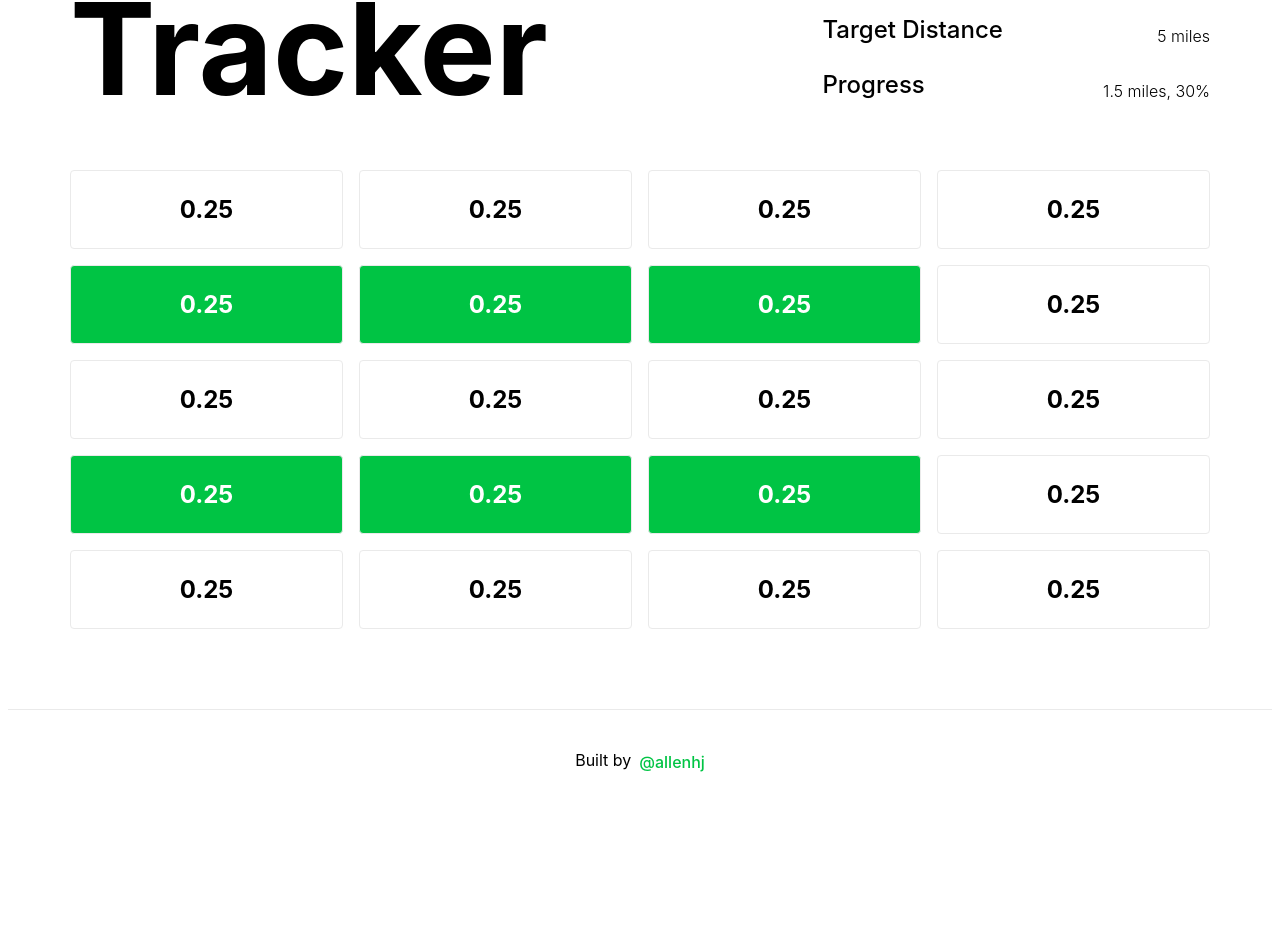
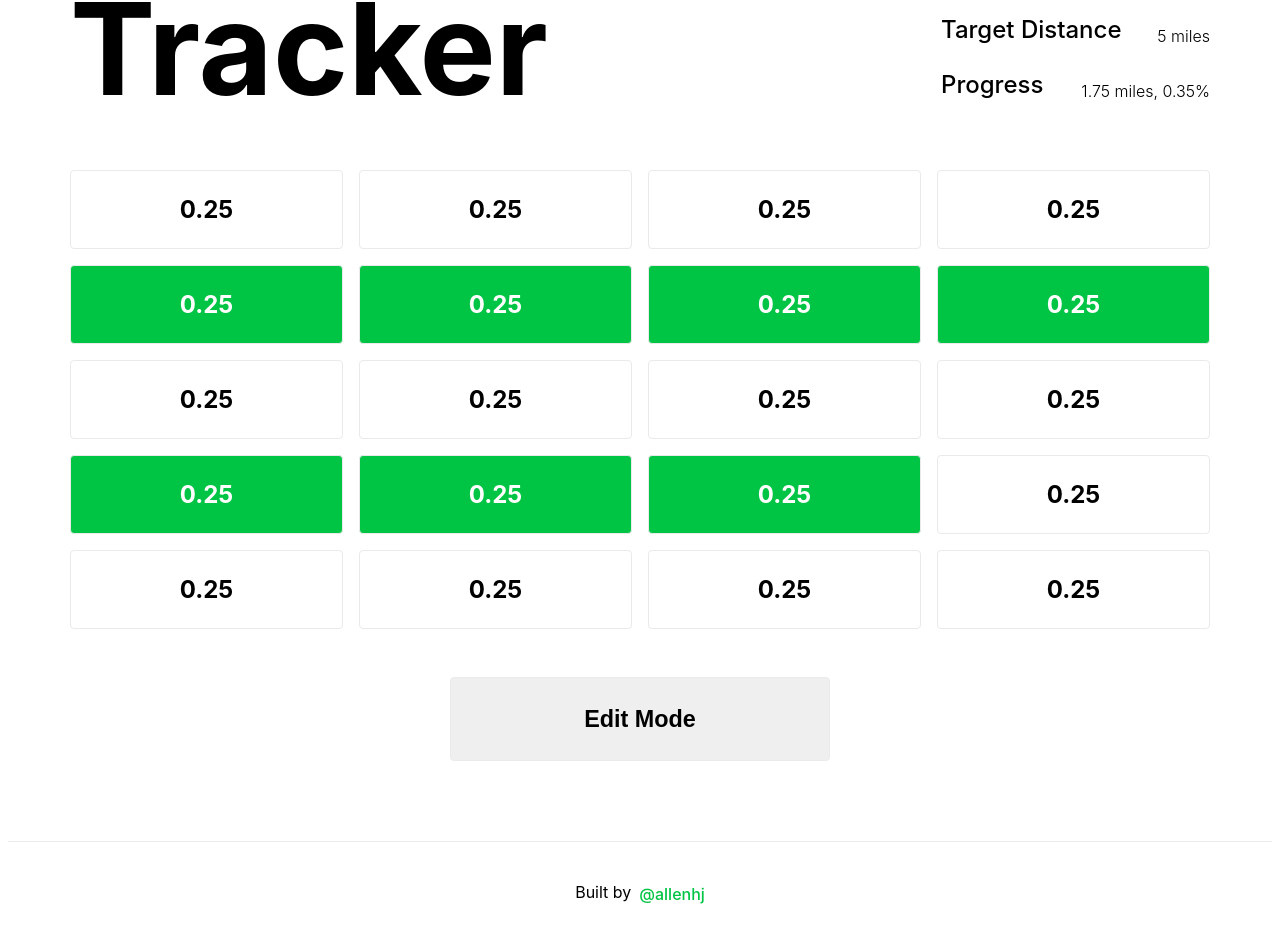
Before and after one commit to allenhj/simple-run-tracker, a Next.js app: page / in a window 1280 px wide. Shown: the part 252-1193 px from the top of the page. Before the commit the page ends 1061 px from the top, so only its background shows below. Built offline with nearby package versions, Linux system fonts and the light colour scheme.

Commit message:
add edit mode

```diff
--- a/package.json
+++ b/package.json
@@ -1,5 +1,5 @@
 {
-  "name": "learn-starter",
+  "name": "simple-run-tracker",
   "version": "0.1.0",
   "private": true,
   "scripts": {
--- a/pages/index.js
+++ b/pages/index.js
@@ -1,7 +1,37 @@
 /* eslint-disable react/react-in-jsx-scope */
 import Head from 'next/head'
+import { useState } from 'react'
+
+const LENGTH_UNIT = 'miles'
+const INCREMENT_LENGTH = 0.25
+const TARGET_DISTANCE = 5
+const RUN_INCREMENTS = [0, 0, 0, 0, 1, 1, 1, 1, 0, 0, 0, 0, 1, 1, 1, 0, 0, 0, 0, 0]
+const COMPLETED_DISTANCE =  RUN_INCREMENTS.reduce((a, b) => a + b) * INCREMENT_LENGTH
+const PERCENT_COMPLETE = COMPLETED_DISTANCE / TARGET_DISTANCE
 
 export default function Home() {
+
+
+  const [editMode, setEditMode] = useState(false)
+  const [editIncrements, setEditIncrements] = useState(RUN_INCREMENTS)
+
+  const resetEditIncrements = () => setEditIncrements(RUN_INCREMENTS)
+  const toggleIncrement = (idx) => {
+    if (!editMode) return
+
+    const updatedIncrements = [...editIncrements]
+    updatedIncrements[idx] = Number(!editIncrements[idx])
+    setEditIncrements(updatedIncrements)
+  }
+
+  const toggleEditMode = () => {
+    if (!editMode) return setEditMode(true)
+    resetEditIncrements()
+    setEditMode(false)
+  }
+
+  const displayIncrements = editMode ? editIncrements : RUN_INCREMENTS
+
   return (
     <div className="container">
       <Head>
@@ -24,40 +54,41 @@ export default function Home() {
           <div className="flex-vertical">
             <p className="subhead">
               Target Distance
-              <span>5 miles</span>
+              <span>{`${TARGET_DISTANCE} ${LENGTH_UNIT}`}</span>
             </p>
             <p className="subhead">
               Progress
-              <span>1.5 miles, 30%</span>
+              <span>{`${COMPLETED_DISTANCE} ${LENGTH_UNIT}, ${PERCENT_COMPLETE}%`}</span>
             </p>
           </div>
         </div>
 
         <div className="grid">
-          <div className="card"><h3>0.25</h3></div>
-          <div className="card"><h3>0.25</h3></div>
-          <div className="card"><h3>0.25</h3></div>
-          <div className="card"><h3>0.25</h3></div>
-
-          <div className="card selected"><h3>0.25</h3></div>
-          <div className="card selected"><h3>0.25</h3></div>
-          <div className="card selected"><h3>0.25</h3></div>
-          <div className="card"><h3>0.25</h3></div>
-
-          <div className="card"><h3>0.25</h3></div>
-          <div className="card"><h3>0.25</h3></div>
-          <div className="card"><h3>0.25</h3></div>
-          <div className="card"><h3>0.25</h3></div>
-
-          <div className="card selected"><h3>0.25</h3></div>
-          <div className="card selected"><h3>0.25</h3></div>
-          <div className="card selected"><h3>0.25</h3></div>
-          <div className="card"><h3>0.25</h3></div>
-
-          <div className="card"><h3>0.25</h3></div>
-          <div className="card"><h3>0.25</h3></div>
-          <div className="card"><h3>0.25</h3></div>
-          <div className="card"><h3>0.25</h3></div>
+          {displayIncrements.map((increment, idx) => {
+            const toggleSelf = () => toggleIncrement(idx)
+            let className = 'card'
+            if (editMode) className += ' edit'
+            if (editMode && increment) className += ' selected-edit'
+            if (!editMode && increment) className += ' selected'
+            return (
+              <div
+                className={className}
+                key={idx}
+                onClick={toggleSelf}
+              >
+                <h3>0.25</h3>
+              </div>
+            )
+          })}
+        </div>
+        <div className="button-container">
+          <button
+            type="button"
+            className={`edit-button${editMode ? ' edit-button-active' : ''}`}
+            onClick={toggleEditMode}
+          >
+            <h3>{`${editMode ? 'Exit ' : ''}Edit Mode`}</h3>
+          </button>
         </div>
       </main>
 
@@ -101,14 +132,14 @@ export default function Home() {
         }
 
         .flex > h1 {
-          flex-basis: 66%;
+          flex-basis: calc(75% + 1rem);
         }
 
         .flex-vertical {
           height: 100%;
           display: flex;
           flex-direction: column;
-          flex-basis: 33%;
+          // flex-basis: 25%;
           flex-shrink: 0;
           flex-grow: 1;
         }
@@ -206,11 +237,8 @@ export default function Home() {
           display: flex;
           justify-content: center;
           align-items: center;
-        }
 
-        .selected {
-          background: #00c444;
-          color: white;
+          transition: all 150ms ease-in-out;
         }
 
         .card h3 {
@@ -221,6 +249,38 @@ export default function Home() {
           margin: 0;
           font-size: 1.25rem;
           line-height: 1.5;
+        }
+
+        .selected {
+          background: #00c444;
+          color: white;
+        }
+
+        .selected-edit {
+          background: #99e7b4;
+          color: rbga(0,0,0,0.5)
+        }
+
+        .edit {
+          color: rbga(0,0,0,0.5)
+        }
+
+        .button-container {
+          margin-top: 3rem;
+          width: 100%;
+          display: flex;
+          justify-content: center;
+          align-items: center;
+        }
+
+        button {
+          font-size: 1.25rem;
+          line-height: 1.5;
+          border-radius: 4px;
+          border: 1px solid #eaeaea;
+          padding: 0 3rem;
+          flex-basis: 380px;
+          flex-shrink: 0;
         }
 
         .logo {
@@ -283,8 +343,13 @@ export default function Home() {
             margin: 0.5rem;
           }
 
+          button {
+            flex-basis: 100%;
+            margin: 0.5rem;
+          }
         }
-      `}</style>
+      `}
+      </style>
 
       <style jsx global>{`
         html,
@@ -299,7 +364,8 @@ export default function Home() {
         * {
           box-sizing: border-box;
         }
-      `}</style>
+      `}
+      </style>
     </div>
   )
 }
```
